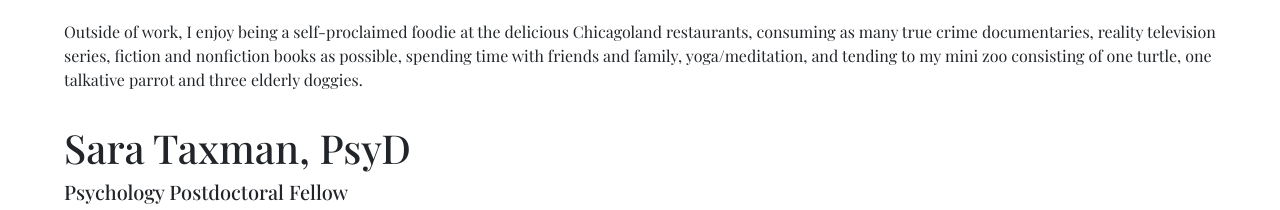
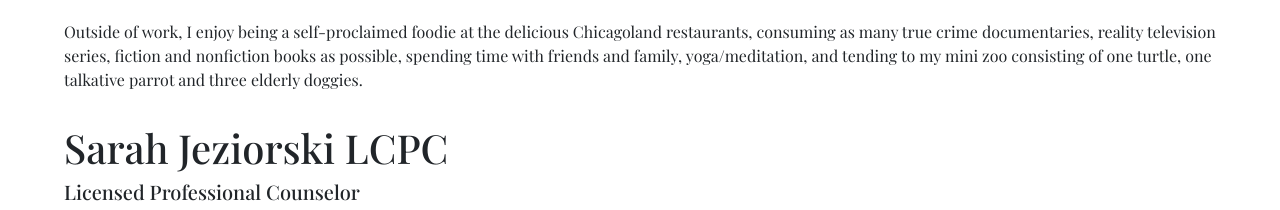
Before and after one commit to Bgorson/rose-water, a React (Create React App) app: page /about in a window 1280 px wide. Shown: the part 1620-1830 px from the top of the page. Built offline with nearby package versions, Linux system fonts and the light colour scheme; grey boxes are pictures that could not be loaded.

Commit message:
temporarily remove clinician

```diff
--- a/src/components/About.js
+++ b/src/components/About.js
@@ -108,7 +108,7 @@ export default function About() {
           parrot and three elderly doggies.{" "}
         </Description>
       </AboutContainer>
-      <Header>Sara Taxman, PsyD</Header>
+      {/* <Header>Sara Taxman, PsyD</Header>
       <h5>Psychology Postdoctoral Fellow</h5>
 
       <AboutContainer>
@@ -147,7 +147,7 @@ export default function About() {
           practice yoga, and travel. I also love Taylor Swift and the Dave
           Matthews Band!
         </Description>
-      </AboutContainer>
+      </AboutContainer> */}
       <Header>Sarah Jeziorski LCPC</Header>
       <h5>Licensed Professional Counselor</h5>
       <AboutContainer>
```
